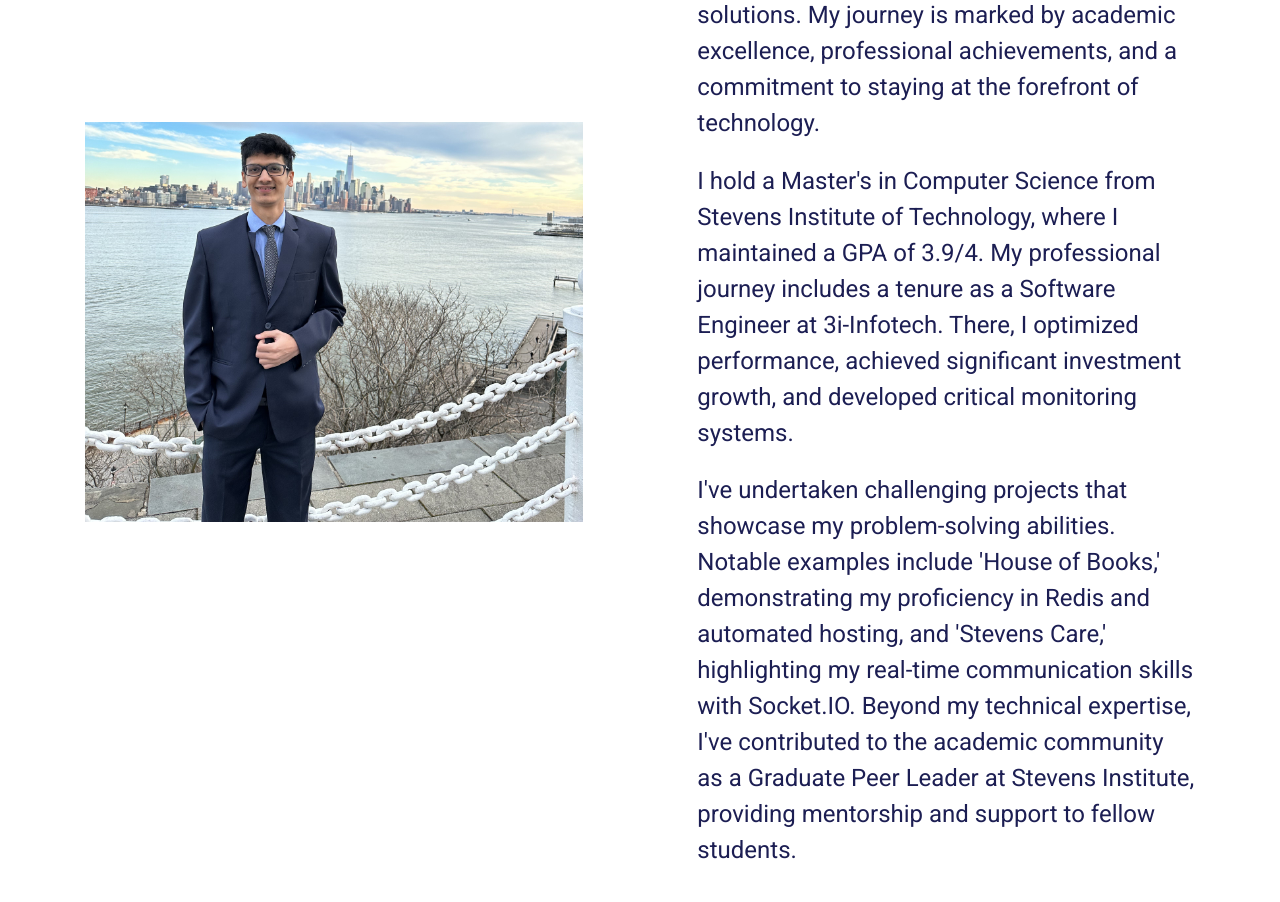
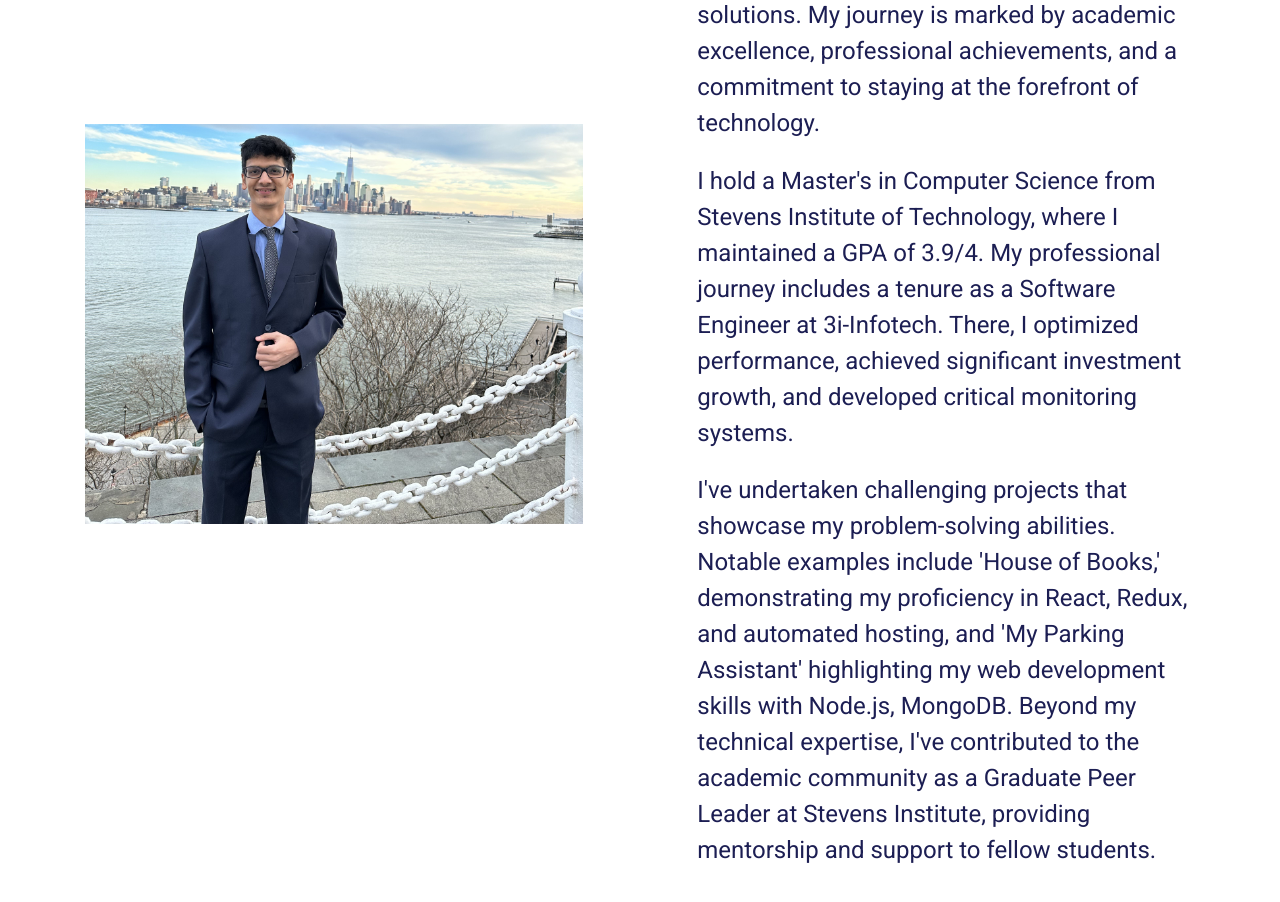
Before and after one commit to VaidyaHarshal/PersonalPortfolio, a React (Create React App) app: page / in a window 1280 px wide. Shown: the part 2000-2902 px from the top of the page. Built offline with nearby package versions, Linux system fonts and the light colour scheme.

Commit message:
Bug fixes

```diff
--- a/src/App.css
+++ b/src/App.css
@@ -319,6 +319,9 @@ h3 {
     align-items: center;
     gap: 114.6px;
     grid-template-columns: repeat(2, 1fr);
+}
+.about--section--img {
+    display: flex;
 }
 .about--section--img > img {
     width: 100%;
--- a/src/Pages/Home/AboutMe.jsx
+++ b/src/Pages/Home/AboutMe.jsx
@@ -26,13 +26,13 @@ export default function AboutMe() {
                     <p className='hero--section--description'>
                         I've undertaken challenging projects that showcase my
                         problem-solving abilities. Notable examples include
-                        'House of Books,' demonstrating my proficiency in Redis
-                        and automated hosting, and 'Stevens Care,' highlighting
-                        my real-time communication skills with Socket.IO. Beyond
-                        my technical expertise, I've contributed to the academic
-                        community as a Graduate Peer Leader at Stevens
-                        Institute, providing mentorship and support to fellow
-                        students.
+                        'House of Books,' demonstrating my proficiency in React,
+                        Redux, and automated hosting, and 'My Parking Assistant'
+                        highlighting my web development skills with Node.js,
+                        MongoDB. Beyond my technical expertise, I've contributed
+                        to the academic community as a Graduate Peer Leader at
+                        Stevens Institute, providing mentorship and support to
+                        fellow students.
                     </p>
                 </div>
             </div>
```
